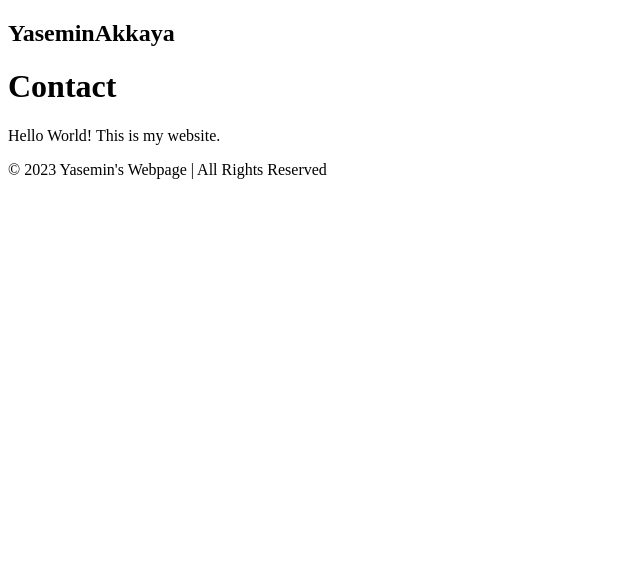
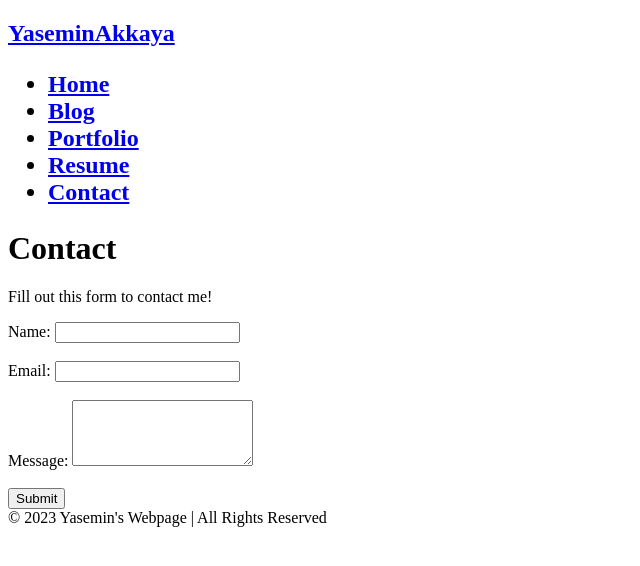
Before and after one commit to YaseminAkkaya/YaseminAkkaya.github.io, a plain HTML site: page YaseminAkkaya.github.io/contact.html in a window 1280 px wide. Shown: the whole page, without its empty margins (0-640 px from the left). Drawn offline with Linux system fonts and the light colour scheme.

Commit message:
feat:reformatting added

```diff
--- a/YaseminAkkaya.github.io/contact.html
+++ b/YaseminAkkaya.github.io/contact.html
@@ -4,12 +4,33 @@
         <title>Yasemin's Webpage!</title>
     </head>
         <body>
-            <nav class = "navbar">
-                <h1 class = "logo">YaseminAkkaya</h1>
+            <nav class= "navbar">
+                <h1 class= "logo">
+                    <a href= "index.html">YaseminAkkaya</a>
+                    <ul class= "nav-list">
+                        <li><a href= "index.html">Home</a></li>
+                        <li><a href= "blog.html">Blog</a></li>
+                        <li><a href= "portfolio.html">Portfolio</a></li>
+                        <li><a href= "resume.html">Resume</a></li>
+                        <li><a href= "contact.html">Contact</a></li>
+                    </ul>
+                </h1>
             </nav>
             <main>
-                <h1 class = "page-title">Contact</h1>
-                <p>Hello World! This is my website.</p>
+                <h1 class= "page-title">Contact</h1>
+                <p>Fill out this form to contact me!</p>
+                <form id="contact-form">
+                    <label for="name">Name:</label>
+                    <input type="text" id="name" name="name" required><br><br>
+
+                    <label for="email">Email:</label>
+                    <input type="email" id="email" name="email" required><br><br>
+
+                    <label for="message">Message:</label>
+                    <textarea id="message" name="message" rows="4" required></textarea><br><br>
+
+                    <input type="submit" value="Submit">
+                </form>
             </main>
             <footer>© 2023 Yasemin's Webpage | All Rights Reserved</footer>
         </body>
```
Also changed, not shown: YaseminAkkaya.github.io/blog.html (+12 -3 lines), YaseminAkkaya.github.io/index.html (+18 -7 lines), YaseminAkkaya.github.io/portfolio.html (+22 -6 lines), YaseminAkkaya.github.io/resume.html (+40 -15 lines).
